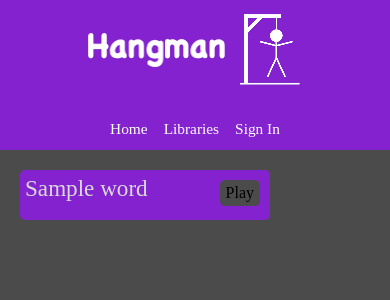
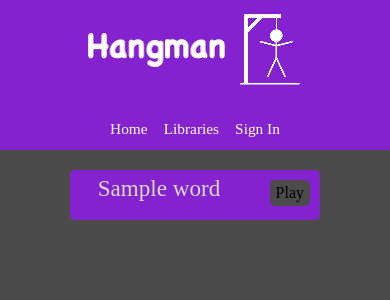
Before and after one commit to Tropicalbunny/FLASK, a Flask app: page /viewlib in a window 390 px wide; the page is wider, and only the part inside the window is pictured. Shown: the top 300 px of that part. Run offline with Flask 3, Linux system fonts and the light colour scheme; a database or web service that is not in the repository returns one stand-in record (values such as "Sample title"); some libraries are stand-ins or nearby versions; some web fonts are replaced.

Commit message:
updated view lib to work on small devices

```diff
--- a/static/css/styles.css
+++ b/static/css/styles.css
@@ -340,6 +340,8 @@ TAKEN FROM MY PROJECT 1 https://github.com/Tropicalbunny/MyRepo/tree/main
     width: 900px;
     height: inherit;
     display: flex;
+    text-align: center;
+    justify-content: center;
 }
 
 /* accordion styles*/
@@ -401,8 +403,8 @@ TAKEN FROM MY PROJECT 1 https://github.com/Tropicalbunny/MyRepo/tree/main
         height:200px;
         font-size: large;
     }
-    .view-outer{
-        display: block;
+    .view-canvas{
+        width: 100%;
     }
 }
 @media screen and (max-width: 495px) {
```
